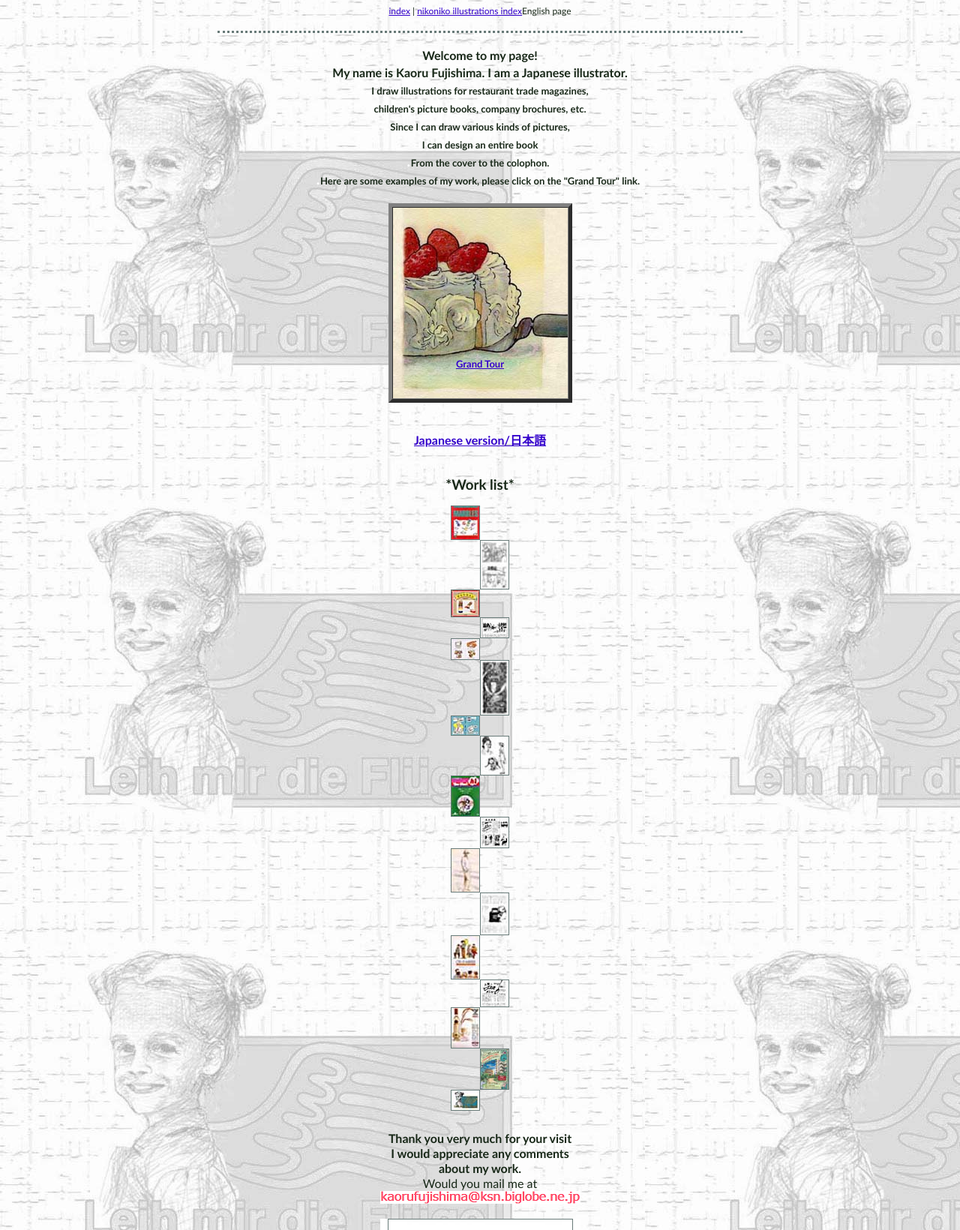
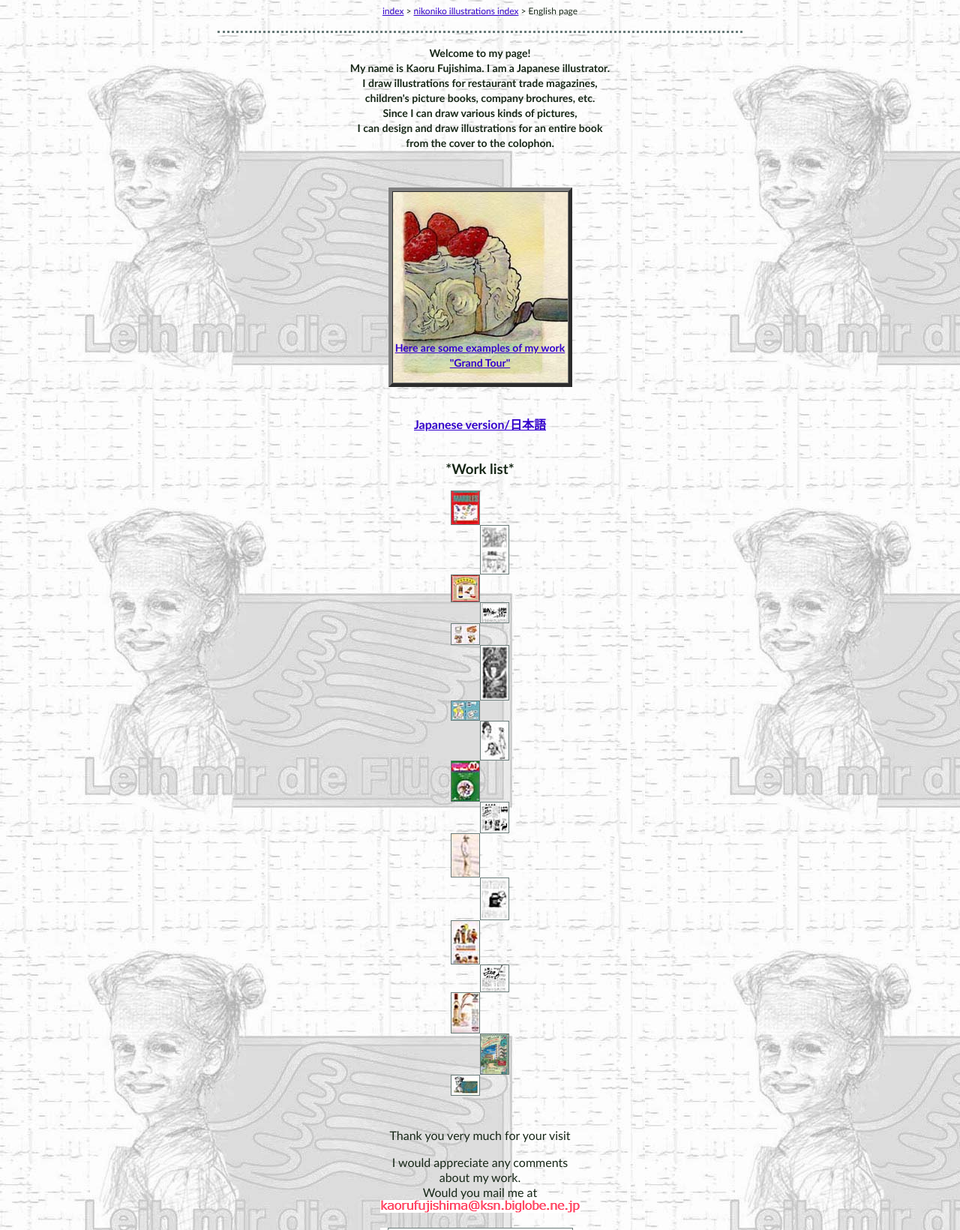
Before and after one commit to kaoru-a11y/niko, a plain HTML site: page indexe.html in a window 1280 px wide. Shown: the part 11-1651 px from the top of the page at 75% size. Drawn offline with Linux system fonts and the light colour scheme.

Commit message:
20240427keikokun
a11yのhtmlをnikoに上げてみた

```diff
--- a/indexe.html
+++ b/indexe.html
@@ -1,5 +1,5 @@
 <!DOCTYPE html PUBLIC "-//W3C//DTD XHTML 1.0 Transitional//EN" "http://www.w3.org/TR/xhtml1/DTD/xhtml1-transitional.dtd">
-<html lang="en">
+<html lang="ja">
 <head>
 
 		<meta http-equiv="Content-Type" content="text/html; charset=UTF-8">
@@ -116,7 +116,7 @@ function makesnake() {
 
 	</script>
 
-<SCRIPT LANGUAGE="JavaScript">
+	<script LANGUAGE="JavaScript">
 
 	<!-- Hide from old browsers
 
@@ -130,7 +130,7 @@ function makesnake() {
 	// --End Hiding Here -->
 
 	</script>
-<SCRIPT LANGUAGE="JavaScript">
+	<script language="JavaScript">
 	<!--
 
 	function newImage(arg) {
@@ -160,7 +160,7 @@ function preloadImages() {
 	// -->
 	</script>
 
-</HEAD>
+</head>
 
 
 <script>
@@ -181,70 +181,69 @@ document.onmousemove = handlerMM;
 </script>
 
 
-
 <body link="#3300cc" vlink="#336633"
       onload="preloadImages(); makesnake()"
 			style="OVERFLOW-X: hidden; OVERFLOW-Y: scroll; WIDTH: 100%"NOSCROL>
 
-<!--????wrapper????-->
-<div id="wrapper">
-
-	<!--?????p??????????-->
+	<div id="wrapper"><!--▼▼wrapper▼▼-->
+		<header>
+			<!--breadcrumbs-->
 			<p>
-	<span id="bread"><a href="indexboth.html">index</a>&nbsp;|&nbsp;<a href="index.html">nikoniko&nbsp;illustrations&nbsp;index</a>English&nbsp;page</span>
+			<span id="bread"><a href="indexboth.html">index</a>&nbsp;&gt;&nbsp;<a href="index.html">nikoniko&nbsp;illustrations&nbsp;index</a>&nbsp;&gt;&nbsp;English&nbsp;page</span>
 			</p>
 			<p class="line-dotted"><img src="images/spacer.gif" height="1" alt="."></p>
-	<!--?????p??????????-->
-
-
-<font size="5" color="#ffffff">.</font><b><font>Welcome to my page!</font></b><font size="5" color="#ffffff">.</font>
+			<!--//breadcrumbs-->
+			<h1 style="font-size: 88%;">
+			Welcome to my page!
 			<br>
-<font size="5" color="#ffffff">.</font><b><font>My name is Kaoru Fujishima. I am a Japanese illustrator.</font></b><font size="5" color="#ffffff">.</font>
+			My name is Kaoru Fujishima. I am a Japanese illustrator.
 			<br>
-<font size="5" color="#ffffff">.</font><b><font size="2">I draw illustrations for restaurant trade magazines,</font></b><font size="5" color="#ffffff">.</font>
+			I draw illustrations for restaurant trade magazines,
 			<br>
-<font size="5" color="#ffffff">.</font><b><font size="2">children's picture books, company brochures, etc.</font></b><font size="5" color="#ffffff">.</font>
+			children's picture books, company brochures, etc.
 			<br>
-<font size="5" color="#ffffff">.</font><b><font size="2">Since I can draw various kinds of pictures,</font></b><font size="5" color="#ffffff">.</font>
+			Since I can draw various kinds of pictures,
 			<br>
-<font size="5" color="#ffffff">.</font><b><font size="2">I can design an entire book</font></b><font size="5" color="#ffffff">.</font>
+			I can design and draw illustrations for an entire book
 			<br>
-<font size="5" color="#ffffff">.</font><b><font size="2">From the cover to the colophon.</font></b><font size="5" color="#ffffff">.</font>
-<br>
-<font size="5" color="#ffffff">.</font><b><font size="2">Here are some examples of my work, please click on the "Grand Tour" link.</font></b><font size="5" color="#ffffff">.</font>
-
+			from the cover to the colophon.
+			</h1>
 			<br>
 			<br>
 			<table width="245" border="5" cellspacing="0" cellpadding="0" bordercolorlight="#8D8151" bordercolordark="#8D8151" background="images/cake.jpg" style="margin:auto;">
 				<tr align="center" valign="bottom">
 					<td height="254">
 					<p>
-<a href="niko02.html"><b><font size="2">Grand Tour</font></b></a>
-<br>
-<br>
+					<h2 style="font-size: 88%;"><a href="niko02.html">Here are some examples of my work
+					<br>"Grand Tour"</a></h2>
 					</p>
 					</td>
 				</tr>
 			</table>
 
+				<br>
+				<br>
+				<a href="indexj.html"><b><font size="3">Japanese version/日本語</font></b></a>
+
+
 
 				<br>
 				<br>
-<a href="indexj.html"><b><font size="3">Japanese version/日本語</font></b></a>
-<br>
-<br>
+		</header>
+
+		<nav>
 		<a name="listtop"></a>
 
 			<h3>*Work&nbsp;list*</h3>
 			<table width="74" cellspacing="0" cellpadding="0" style="margin:auto;">
 			<tr>
-		 <td class="borderniko"><a href="niko02.html"><img src="images/zmarbles.jpg" alt="02 Gareth Stevens/Children's Science Picture Book" border="0" width="37" height="44" title="02 Gareth Stevens/Children's Science Picture Book "></a>
+			<td class="borderniko"><a href="niko02.html"><img src="images/zmarbles.jpg" alt="02 Gareth Stevens/Children's Science Picture Book" border="0" width="37" height="44" title="02 Gareth Stevens/Children's Science Picture Book"></a>
 				</td>
 			<td><img src="images/spacer.gif" alt="." border="0" width="7" height="7"></td>
 			</tr>
 			<tr>
 			<td><img src="images/spacer.gif" alt="." border="0" width="7" height="7"></td>
-		 <td class="borderniko"><a href="niko10.html"><img src="images/zrestaurant.jpg" alt="10 Shibata Shoten/Restaurant Management Magazine(French Cuisine) " border="0" width="37" height="64" title="10 Shibata Shoten/Restaurant Management Magazine(French Cuisine) "></a></td>
+			<td class="borderniko"><a href="niko10.html"><img src="images/zrestaurant.jpg" alt="10 Shibata Shoten/Restaurant Management Magazine(French Cuisine)" border="0" width="37" height="64" title="10 Shibata Shoten/Restaurant Management Magazine(French Cuisine)"></a></td>
 			</tr>
 			<tr>
 			<td class="borderniko"><a href="niko03.html"><img src="images/zdaruma.jpg" alt="03 Dainihon Tosho/Children's Science Picture Book" border="0" width="37" height="35" title="03 Dainihon Tosho/Children's Science Picture Book"></a>
@@ -253,43 +252,43 @@ style="OVERFLOW-X: hidden; OVERFLOW-Y: scroll; WIDTH: 100%"NOSCROL>
 			</tr>
 			<tr>
 			<td><img src="images/spacer.gif" alt="." border="0" width="7" height="7"></td>
-		 <td class="borderniko"><a href="niko11.html"><img src="images/zichiitaisui.jpg" alt="11 Shibata Shoten/Restaurant Management Magazine(Japanese Cuisine) " border="0" width="37" height="26" title="11 Shibata Shoten/Restaurant Management Magazine(Japanese Cuisine) "></a></td>
+			<td class="borderniko"><a href="niko11.html"><img src="images/zichiitaisui.jpg" alt="11 Shibata Shoten/Restaurant Management Magazine(Japanese Cuisine)" border="0" width="37" height="26" title="11 Shibata Shoten/Restaurant Management Magazine(Japanese Cuisine)"></a></td>
 			</tr>
 			<tr>
-		 <td class="borderniko"><a href="niko04.html"><img src="images/zshidax.jpg" alt="04 SHIDAX/Kitchen Fitments Brochure " border="0" width="37" height="27" title="04 SHIDAX/Kitchen Fitments Brochure "></a>
+			<td class="borderniko"><a href="niko04.html"><img src="images/zshidax.jpg" alt="04 SHIDAX/Kitchen Fitments Brochure" border="0" width="37" height="27" title="04 SHIDAX/Kitchen Fitments Brochure"></a>
 				</td>
 			<td><img src="images/spacer.gif" alt="." border="0" width="7" height="7"></td>
 			</tr>
 			<tr>
 			<td><img src="images/spacer.gif" alt="." border="0" width="7" height="7"></td>
-		 <td class="borderniko"><a href="niko12.html"><img src="images/zpatissier.jpg" alt="12 Shibata Shoten/Restaurant Management Magazine(French Pastry) " border="0" width="37" height="72" title="12 Shibata Shoten/Restaurant Management Magazine(French Pastry) "></a></td>
+			<td class="borderniko"><a href="niko12.html"><img src="images/zpatissier.jpg" alt="12 Shibata Shoten/Restaurant Management Magazine(French Pastry)" border="0" width="37" height="72" title="12 Shibata Shoten/Restaurant Management Magazine(French Pastry)"></a></td>
 			</tr>
 			<tr>
-		 <td class="borderniko"><a href="niko05.html"><img src="images/zdr.p.jpg" alt="05 Japan Academic Aggregate Corporation /Science Book " border="0" width="37" height="25" title="05 Japan Academic Aggregate Corporation /Science Book "></a>
+			<td class="borderniko"><a href="niko05.html"><img src="images/zdr.p.jpg" alt="05 Japan Academic Aggregate Corporation /Science Book" border="0" width="37" height="25" title="05 Japan Academic Aggregate Corporation /Science Book"></a>
 				</td>
 			<td><img src="images/spacer.gif" alt="." border="0" width="7" height="7"></td>
 			</tr>
 			<tr>
-		 <td ><img src="images/spacer.gif" alt="." border="0" width="7" height="7"></td>
-		 <td class="borderniko"><a href="niko13.html"><img src="images/zfilles.jpg" alt="13 Figure Drawing " border="0" width="37" height="51" title="13 Figure Drawing "></a></td>
+			<td><img src="images/spacer.gif" alt="." border="0" width="7" height="7"></td>
+			<td class="borderniko"><a href="niko13.html"><img src="images/zfilles.jpg" alt="13 Figure Drawing" border="0" width="37" height="51" title="13 Figure Drawing"></a></td>
 			</tr>
 			<tr>
 			<td class="borderniko"><a href="niko06.html"><img src="images/zgakken.jpg" alt="06 Gakken/English Reference Book" border="0" width="37" height="53" title="06 Gakken/English Reference Book"></a></td>
 			<td><img src="images/spacer.gif" alt="." border="0" width="7" height="7"></td>
 			</tr>
 			<tr>
-									<!--what-->
+										<!--なんだこれ？-->
 			<td><img src="images/spacer.gif" alt="." border="0" width="7" height="7"></td>
-		 <td class="borderniko"><a href="niko14.html"><img src="images/zfrance.jpg" alt="14 Shibata Shoten/Restaurant Management Magazine(French Cuisine) " border="0" width="37" height="40" title="14 Shibata Shoten/Restaurant Management Magazine(French Cuisine) "></a></td>
+			<td class="borderniko"><a href="niko14.html"><img src="images/zfrance.jpg" alt="14 Shibata Shoten/Restaurant Management Magazine(French Cuisine)" border="0" width="37" height="40" title=14 Shibata Shoten/Restaurant Management Magazine(French Cuisine)"></a></td>
 			</tr>
 			<tr>
-		 <td class="borderniko"><a href="niko07.html"><img src="images/za_man.jpg" alt="07 Figure Painting " border="0" width="37" height="57" title="07 Figure Painting "></a>
+			<td class="borderniko"><a href="niko07.html"><img src="images/za_man.jpg" alt="07 Figure Painting" border="0" width="37" height="57" title="07 Figure Painting"></a>
 				</td>
 			<td><img src="images/spacer.gif" alt="." border="0" width="7" height="7"></td>
 			</tr>
 			<tr>
 			<td><img src="images/spacer.gif" alt="." border="0" width="7" height="7"></td>
-		 <td class="borderniko"><a href="niko15.html"><img src="images/zkamado.jpg" alt="15 Shibata Shoten/Restaurant Management Magazine(Japanese Cuisine) " border="0" width="37" height="55" title="15 Shibata Shoten/Restaurant Management Magazine(Japanese Cuisine) "></a></td>
+			<td class="borderniko"><a href="niko15.html"><img src="images/zkamado.jpg" alt="15 Shibata Shoten/Restaurant Management Magazine(Japanese Cuisine)" border="0" width="37" height="55" title="15 Shibata Shoten/Restaurant Management Magazine(Japanese Cuisine)"></a></td>
 			</tr>
 			<tr>
 			<td class="borderniko"><a href="niko08.html"><img src="images/zos_9.jpg" alt="08 MicroWare/Computer OS Scotch Page" border="0" width="37" height="57" title="08 MicroWare/Computer OS Scotch Page"></a></td>
@@ -297,7 +296,7 @@ style="OVERFLOW-X: hidden; OVERFLOW-Y: scroll; WIDTH: 100%"NOSCROL>
 			</tr>
 			<tr>
 			<td><img src="images/spacer.gif" alt="." border="0" width="7" height="7"></td>
-		 <td class="borderniko"><a href="niko16.html"><img src="images/zhitotoki.jpg" alt="16 Shibata Shoten/Cafe Management Magazine " border="0" width="37" height="35" title="16 Shibata Shoten/Cafe Management Magazine "></a></td>
+			<td class="borderniko"><a href="niko16.html"><img src="images/zhitotoki.jpg" alt="16 Shibata Shoten/Cafe Management Magazine" border="0" width="37" height="35" title="16 Shibata Shoten/Cafe Management Magazine"></a></td>
 			</tr>
 			<tr>
 			<td class="borderniko"><a href="niko09.html"><img src="images/ztakasago.jpg" alt="09 Yamanaka Shokichi Shouten/Sake Daiginjoh Wine Bottle Version" border="0" width="37" height="53" title="09 Yamanaka Shokichi Shouten/Sake Daiginjoh Wine Bottle Version"></a></td>
@@ -316,32 +315,22 @@ style="OVERFLOW-X: hidden; OVERFLOW-Y: scroll; WIDTH: 100%"NOSCROL>
 			<td><img src="images/spacer.gif" alt="." border="0" width="7" height="7"></td>
 			</tr>
 			</table>
+		</nav>
+
 	<br>
 	<a name="q">
-<b>Thank you very much for your visit</b>
-<!---
-<br>Please have a look at the other work & My friend's pages</a>
-<br>
-<a href="http://www.nagamineiin.com/" TARGET="new"> dermatologist Dr.Nagamine's homepage (I changed the original HP which the doctor made into XHTML)</font></a>
-<br>
-<a href="samples/ref_season.html" TARGET="new"><font size="2">Banners</font></a>
-<br>
-<a href="samples/ref_nifty_flash.html" TARGET="new"><font size="2">Flash banners</font></a>
-<br>
-<br>
-<a href="http://www1.ttmy.ne.jp/hiroy/" TARGET="new"><font size="2"> My friend Anna's  site</font></a>
-<br>
----->
-<br>
+		<p>Thank you very much for your visit</p>
+
 	<table rules="none" cellspacing="6" cellpadding="0" style="margin:auto;">
 
-<caption><font size="3"><b>I would appreciate any comments about my work.</b>
+	<caption>I would appreciate any comments about my work.
 	<br>
-Would you mail me at <br><a href="mailto:&#107;&#97;&#111;&#114;&#117;&#102;&#117;&#106;&#105;&#115;&#104;&#105;&#109;&#97;&#64;&#107;&#115;&#110;&#46;&#98;&#105;&#103;&#108;&#111;&#98;&#101;&#46;&#110;&#101;&#46;&#106;&#112;"><img src="images/rupm.png" width="267" height="17"></a><br><br></font></caption>
+	Would you mail me at
+	<br><a href="mailto:&#107;&#97;&#111;&#114;&#117;&#102;&#117;&#106;&#105;&#115;&#104;&#105;&#109;&#97;&#64;&#107;&#115;&#110;&#46;&#98;&#105;&#103;&#108;&#111;&#98;&#101;&#46;&#110;&#101;&#46;&#106;&#112;"><img src="images/rupm.png" width="267" height="17" alt="link to mail form"></a><br><br></font></caption>
 
 	<tr>
 		<td width="245" valign="top" bgcolor="#ffffff">
-   <img src="images/hatoyama.jpg" class="borderniko"></td>
+		<img src="images/hatoyama.jpg" class="borderniko" alt="illustration:A Girl with a Cat in the Garden"></td>
 	</tr>
 	</table>
 
@@ -355,11 +344,11 @@ Would you mail me at <br><a href="mailto:&#107;&#97;&#111;&#114;&#117;&#102;&#11
 			<font size="5" color="#cccccc">.</font> <b><font size="2">Copyright &#169;2000
 			Kaoru Fujishima</font></b> <font size="5" color="#cccccc">.</font> <br>
 			<b><font size="1">Special thanks to Akiko Kouno &amp; Hirotaka Wakabayashi</font></b>
-
+			</font>
 	<br>
 	<br>
 
 	</div>
-<!--*wrapper*-->
+	<!--▲▲wrapper▲▲-->
 </body>
 </html>
```
Also changed, not shown: index.html (+33 -13 lines), indexj.html (+26 -39 lines). Lines whose indentation alone changed are shown as unchanged.
